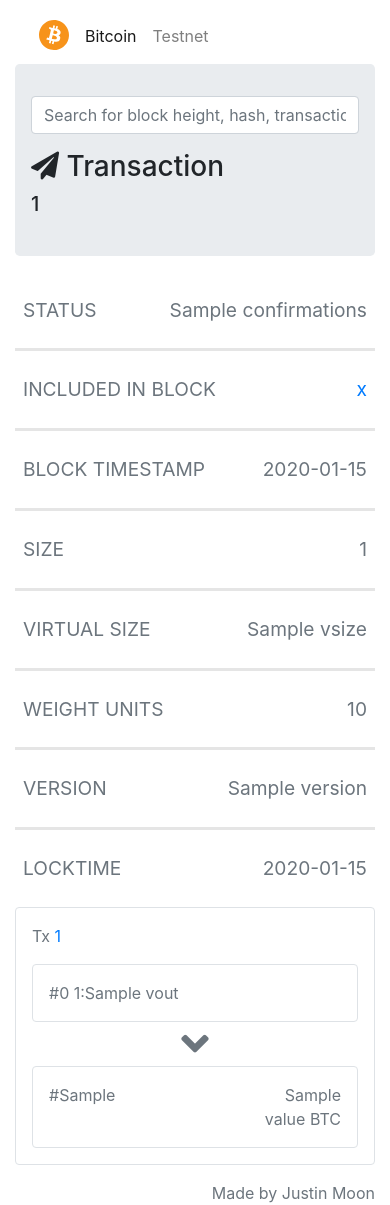
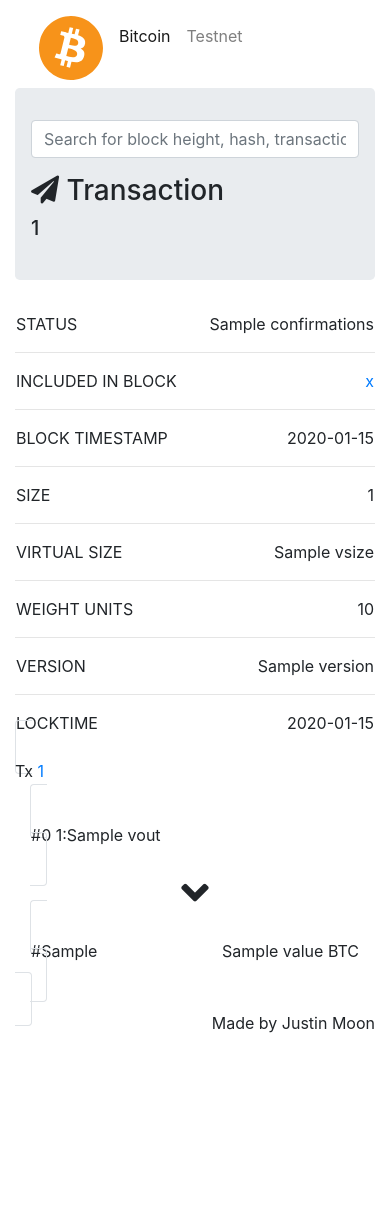
Before and after one commit to justinmoon/block-explorer, a Flask app: template templates/tx.html in a window 390 px wide. After the commit the page ends 1033 px from the top, so only its background shows below. Run offline with Flask 2, Linux system fonts and the light colour scheme; the template is opened without the code that fills it: most values are stand-ins (such as "Sample title", 1, 10 or a date in 2020); style sheets or scripts are compiled from the project's sources; parts of the project's set-up code (start-up, migrations or seed data) failed here and were passed over; some libraries are stand-ins or nearby versions.

Commit message:
responsive, remove flexbox

```diff
--- a/static/scss/styles.scss
+++ b/static/scss/styles.scss
@@ -1,11 +1,11 @@
-$border-width:                1px !default;
-$border-color:                $gray-300 !default;
+//$border-width:                1px !default;
+//$border-color:                $gray-300 !default;
 
-//$container-max-widths: (
-  //sm: 540px,
-  //md: 720px,
-  //lg: 720px,
-  //xl: 720px
-//) !default;
+$container-max-widths: (
+  sm: 540px,
+  md: 720px,
+  lg: 1060px,
+  xl: 1340px
+) !default;
 
 @import "../bootstrap/scss/bootstrap.scss";
--- a/templates/macros.html
+++ b/templates/macros.html
@@ -2,29 +2,17 @@
 <!--FIXME: why are these border / grey / etc classes repeated?-->
 <span class="border grey rounded box border-3 p-3 my-3">
 
-  <p>Tx <a href="{{ url_for('.tx', tx_id=tx['txid']) }}">
+  <!--FIXME: this doesn't wrap-->
+  <p>Tx
+    <a href="{{ url_for('.tx', tx_id=tx['txid']) }}">
       {{ tx["txid"] }}
-  </a></p>
+    </a>
+  </p>
 
+  <!-- small screens -->
+  <div class="container d-block d-lg-none">
     {% for vin in tx["vin"] %}
-  <span class="border grey rounded box border-3 p-3 {{ 'mt-3' if loop.index0 else '' }}">
-  <!--<span class="btn btn-primary btn-block">-->
-    <div class="row">
-      <div class="col-8 text-left wrap">
-        <span>#{{ loop.index0 }}</span>
-        {% if "coinbase" in vin %}
-          <span>Coinbase</span>
-        {% else %}
-          <span>{{ vin["txid"] }}:{{ vin["vout"] }}</span>
-        {% endif %}
-      </div>
-      <div class="col-4 text-right wrap">
-        {% if "spending" in vin %}
-          <span class="text-right">{{ vin["spending"]["value"] }} BTC</span>
-        {% endif %}
-      </div>
-    </div>
-  </span>
+    {{ render_vin(vin, loop.index0) }}
     {% endfor %}
 
     <div class="text-center">
@@ -32,9 +20,57 @@
     </div>
 
     {% for vout in tx["vout"] %}
-  <span class="border grey rounded box border-3 p-3 {{ 'mt-3' if loop.index0 else '' }}">
+    {{ render_vout(vout, loop.index0) }}
+    {% endfor %}
+  </div>
+
+  <!-- large screens -->
+  <div class="container d-none d-lg-block">
     <div class="row">
-      <div class="col-8 text-left wrap">
+      <div class="col">
+        {% for vin in tx["vin"] %}
+        {{ render_vin(vin, loop.index0) }}
+        {% endfor %}
+      </div>
+
+      <!-- FIXME: hard-coded styles -->
+      <i class="fas fa-angle-right" style="font-size: 2.73em; position: relative; top: 8px;"></i>
+
+      <div class="col">
+        {% for vout in tx["vout"] %}
+        {{ render_vout(vout, loop.index0) }}
+        {% endfor %}
+      </div>
+    </div>
+  </div>
+
+</span>
+{% endmacro %}
+
+{% macro render_vin(vin, index) %}
+<span class="border grey rounded box border-3 p-3 {{ 'mt-3' if index else '' }}">
+  <div class="row px-3">
+    <div class="mr-auto text-left wrap">
+      <span>#{{ index }}</span>
+      {% if "coinbase" in vin %}
+      <span>Coinbase</span>
+      {% else %}
+      <span>{{ vin["txid"] }}:{{ vin["vout"] }}</span>
+      {% endif %}
+    </div>
+    <div class="text-right wrap">
+      {% if "spending" in vin %}
+      <span class="text-right">{{ vin["spending"]["value"] }} BTC</span>
+      {% endif %}
+    </div>
+  </div>
+</span>
+{% endmacro %}
+
+{% macro render_vout(vout, index) %}
+<span class="border grey rounded box border-3 p-3 {{ 'mt-3' if index else '' }}">
+  <div class="row px-3">
+    <div class="mr-auto text-left wrap">
       <span>#{{ vout["n"] }}</span>
       {% if "addresses" in vout["scriptPubKey"] %}
       <!--FIXME why is addresses a list?-->
@@ -43,23 +79,20 @@
       <span>OP_RETURN</span>
       {% endif %}
     </div>
-      <div class="col-4 text-right wrap">
+    <div class="text-right wrap">
       {{ vout["value"] }} BTC
     </div>
   </div>
 </span>
-  {% endfor %}
-
-</span>
 {% endmacro %}
 
 {% macro row(label, data, unit="", link=None) %}
-<div class="d-flex">
-  <span class="mr-auto p-2 row-text">{{ label }}</span>
+<div class="row px-3">
+  <span class="mr-auto row-text">{{ label }}</span>
   {% if link %}
-    <span class="p-2 row-text"><a href="{{ link }}">{{ data }}</a></span>
+    <span class="row-text"><a href="{{ link }}">{{ data }}</a></span>
   {% else %}
-    <span class="p-2 row-text">{{ data }} {{ unit }}</span>
+    <span class="row-text">{{ data }} {{ unit }}</span>
   {% endif %}
 </div>
 {% endmacro %}
```
Also changed, not shown: templates/index.html (+4 -4 lines), templates/tx.html (+5 -2 lines), static/css/styles.css. Lines whose indentation alone changed are shown as unchanged.
